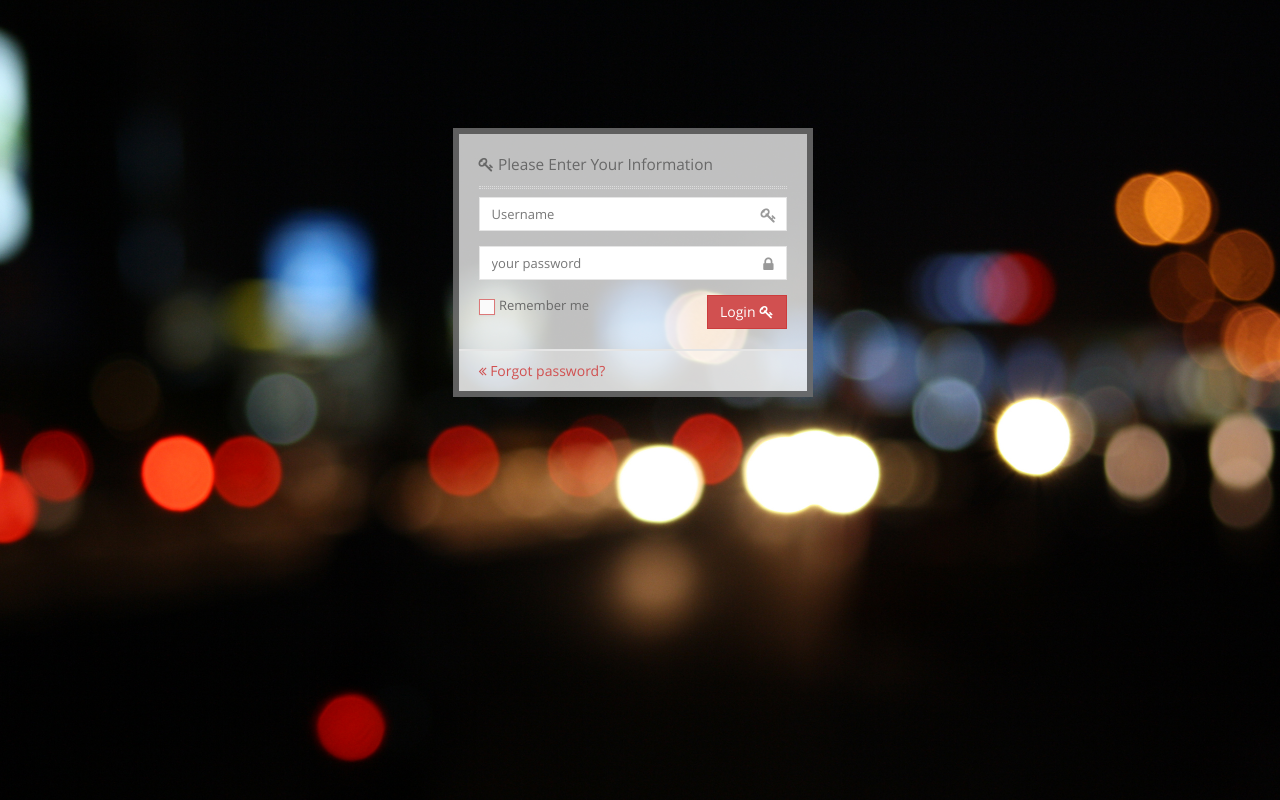
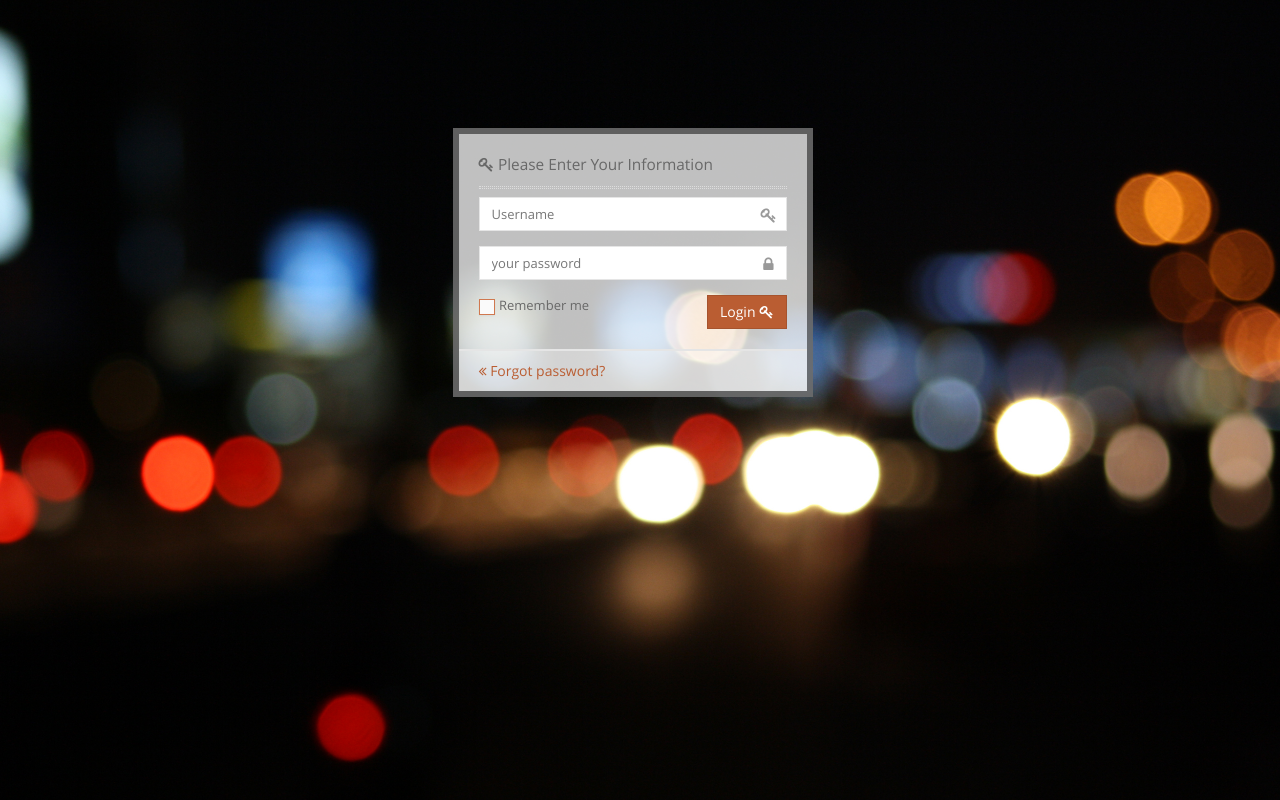
Before and after one commit to hotkongzaa/qrc-mgr-ekoders, a PHP site: page /qrc-mgr-ekoders/ in a window 1280 px wide. Run offline with PHP 8.4, Linux system fonts and the light colour scheme.

Commit message:
update code

```diff
--- a/qrc-mgr-ekoders/index.php
+++ b/qrc-mgr-ekoders/index.php
@@ -20,6 +20,7 @@
 
         <!-- Tc core CSS -->
         <link id="qstyle" rel="stylesheet" href="assets/css/themes/style.css">
+        <link id="qstyle" rel="stylesheet" href="assets/css/themes/style-2.css">
         <!--[if lte IE 8]>
                 <link rel="stylesheet" href="assets/css/ie-fix.css" />
         <![endif]-->
```
